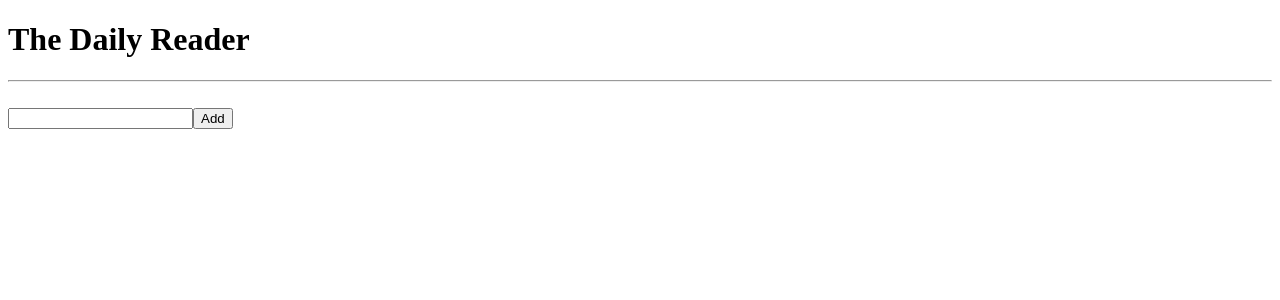
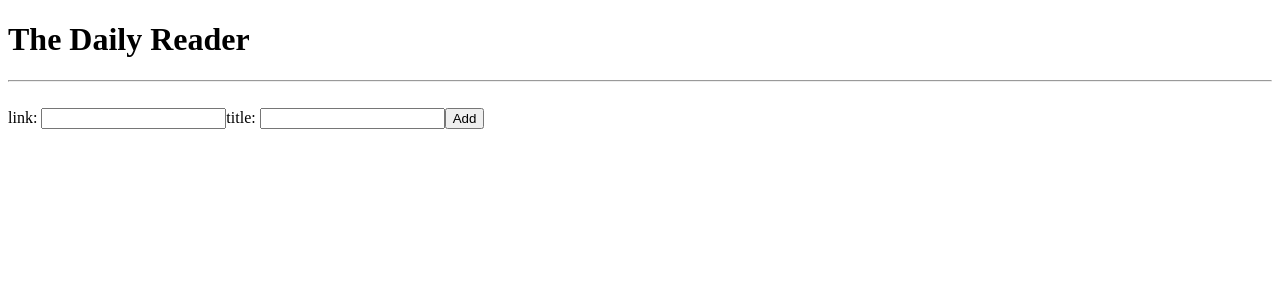
Before and after one commit to vaibhavmule/TheDailyReader, a React app: page / in a window 1280 px wide. Shown: the top 300 px of the page. Built offline with nearby package versions, Linux system fonts and the light colour scheme; the HTML template or start-up script is replaced by a standard one.

Commit message:
add creation of link

```diff
--- a/src/ReadingApp.js
+++ b/src/ReadingApp.js
@@ -1,4 +1,6 @@
 import React, { Component } from 'react';
+import _ from 'lodash'
+
 import ReadingList from './ReadingList';
 
 export default class ReadingApp extends Component {
@@ -7,25 +9,37 @@ export default class ReadingApp extends Component {
     super(props)
     this.state = {
       items: [],
-      text: ''
+      link: '',
+      title: '',
     }
-  }
+  };
 
-  onChange = (e) => {
-    this.setState({text: e.target.value});
+  onChangeLink = (e) => {
+    this.setState({link: e.target.value});
+  };
+
+  onChangeTitle = (e) => {
+    this.setState({title: e.target.value});
   };
 
   handleSubmit = (e) => {
     e.preventDefault();
-    var nextItems = this.state.items.concat([{text: this.state.text, id: Date.now()}]);
-    this.setState({items: nextItems, text: ''});
+
+    if (!_.includes(this.state.link, 'http')) {
+      this.state.link = 'http://' + this.state.link;
+    }
+    var nextItems = this.state.items.concat([{link: this.state.link, id: Date.now(), title: this.state.title}]);
+    this.setState({items: nextItems, link: '', title: ''});
   };
 
   render() {
     return (
       <div>
         <form onSubmit={this.handleSubmit}>
-          <input onChange={this.onChange} value={this.state.text}/>
+          <label>link: </label>
+          <input onChange={this.onChangeLink} value={this.state.link}/>
+          <label>title: </label>
+          <input onChange={this.onChangeTitle} value={this.state.title}/>
           <button>Add</button>
         </form>
         <ReadingList items={this.state.items} />
--- a/src/ReadingList.js
+++ b/src/ReadingList.js
@@ -1,11 +1,15 @@
 import React, { Component } from 'react';
 
 export default class ReadingList extends Component{
-	createItem = (item) => {
-      return <li key={item.id}>{item.text}</li>;
+  createItem = (item) => {
+  return (
+      <li key={item.id}>
+      	<a target="_blank" href={item.link}>{item.title}</a>
+      </li>
+    );
   };
 
   render() {
-    return ( <ul>{this.props.items.map(this.createItem)}</ul> );
+    return (<ul>{this.props.items.map(this.createItem)}</ul>);
   }
 }
```
Also changed, not shown: package.json (+8 -4 lines), 1 other file (tests, documents, lock files or other folders).
